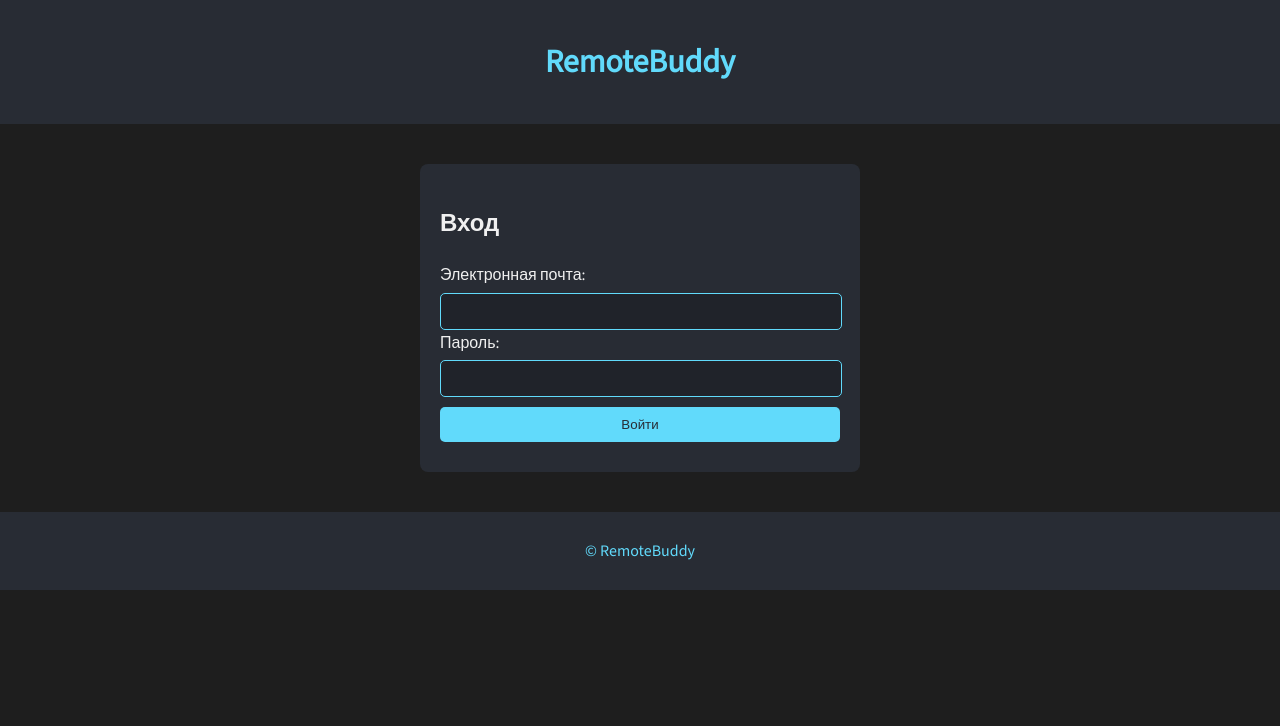
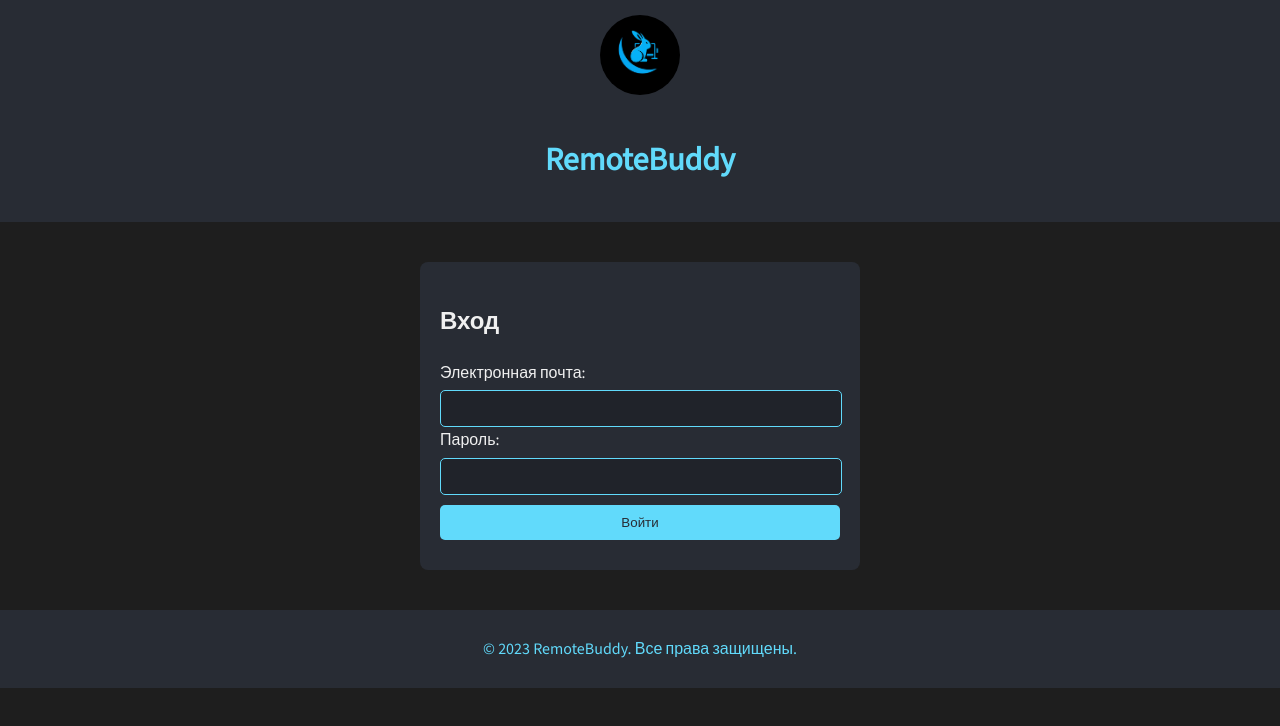
Before and after one commit to Dasha00Ushakova1/BDSM, a plain HTML site: page profile.html in a window 1280 px wide. Drawn offline with nearby package versions, Linux system fonts and the light colour scheme.

Commit message:
Update profile.html

```diff
--- a/profile.html
+++ b/profile.html
@@ -3,7 +3,7 @@
 <head>
     <meta charset="UTF-8">
     <meta name="viewport" content="width=device-width, initial-scale=1.0">
-       <link rel="icon" href="https://syhanoff.ru/wp-content/themes/portfolio/assets/favicon.ico" sizes="32x32" type="image/x-icon">
+    <link rel="icon" href="2e4b17e6-a650-4c03-99dc-bf0ad6f6be9b.png" sizes="32x32" type="image/x-icon">
     <link href="https://fonts.googleapis.com/css2?family=Source+Sans+3:wght@400&display=swap" rel="stylesheet">
     <title>Вход или Регистрация</title>
     <style>
@@ -20,6 +20,14 @@
             color: #61dafb; /* Light blue text */
             padding: 15px;
             text-align: center;
+        }
+
+        .logo {
+            width: 80px; /* Adjust size as needed */
+            height: 80px; /* Adjust size as needed */
+            border-radius: 50%; /* Makes the image circular */
+            object-fit: cover; /* Ensures the image covers the area */
+            margin-bottom: 10px; /* Space below the logo */
         }
 
         nav ul {
@@ -103,6 +111,7 @@
 </head>
 <body>
     <header>
+        <img src="2e4b17e6-a650-4c03-99dc-bf0ad6f6be9b.png" alt="Логотип" class="logo">
         <h1>RemoteBuddy</h1>
     </header>
 
@@ -119,11 +128,10 @@
                 <button type="submit" class="btn">Войти</button>
             </form>
         </div>
-
     </main>
 
-    <footer>
-        <p>&copy; RemoteBuddy</p>
+        <footer>
+        <p>&copy; 2023 RemoteBuddy. Все права защищены.</p>
     </footer>
 
     <script>
@@ -134,7 +142,6 @@
 
             // Здесь можно добавить логику для обработки входа
             console.log('Вход:', { email, password });
-           console.log('Регистрация:', { email, password });
 
             // Переход на страницу профиля после успешного входа
             window.location.href = '1profile.html';
```
